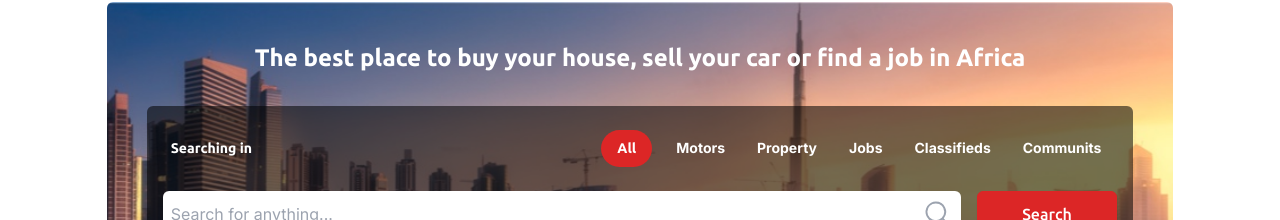
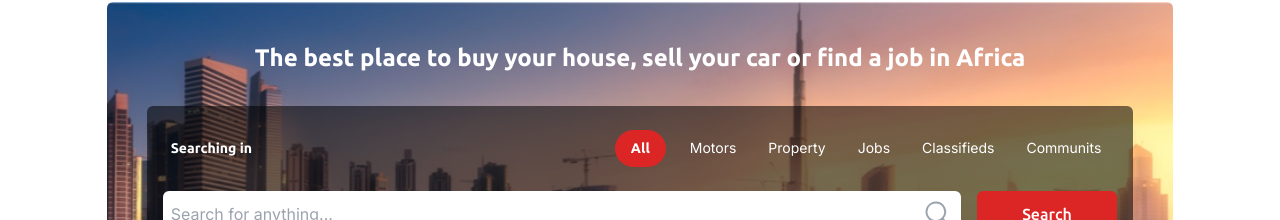
Before and after one commit to pacisjules/ebuzz_frontend, a Next.js app: page / in a window 1280 px wide. Shown: the part 132-352 px from the top of the page. Built offline with nearby package versions, Linux system fonts and the light colour scheme.

Commit message:
Update searcher.js
Co-Authored-By: Esdras Ntwari <103323625+ezran2022@users.noreply.github.com>
Co-Authored-By: Ishimwe Jules Pacis (Mr Robot) <51479761+pacisjules@users.noreply.github.com>

```diff
--- a/components/searcher/searcher.js
+++ b/components/searcher/searcher.js
@@ -31,7 +31,7 @@ function Searcher() {
             </p>
             {Menus.filter(menu => menu.menu !== 'Furniture & Garden' && menu.menu !== 'Mobile & Tablets').map((item) => (
               <p key={item.id}
-                className={`${Font_inter.className} transition-all hover:bg-red-600 hover:rounded-full cursor-pointer pl-2 pr-2 pt-2 pb-2 rounded-full text-sm duration-200 ease-in-out`}
+                className={`${Font_inter.className} transition-all hover:bg-red-600 hover:rounded-full cursor-pointer pl-2 pr-2 pt-2 pb-2 rounded-full font-normal text-sm duration-200 ease-in-out`}
               >
                 {item.menu}
               </p>
```
